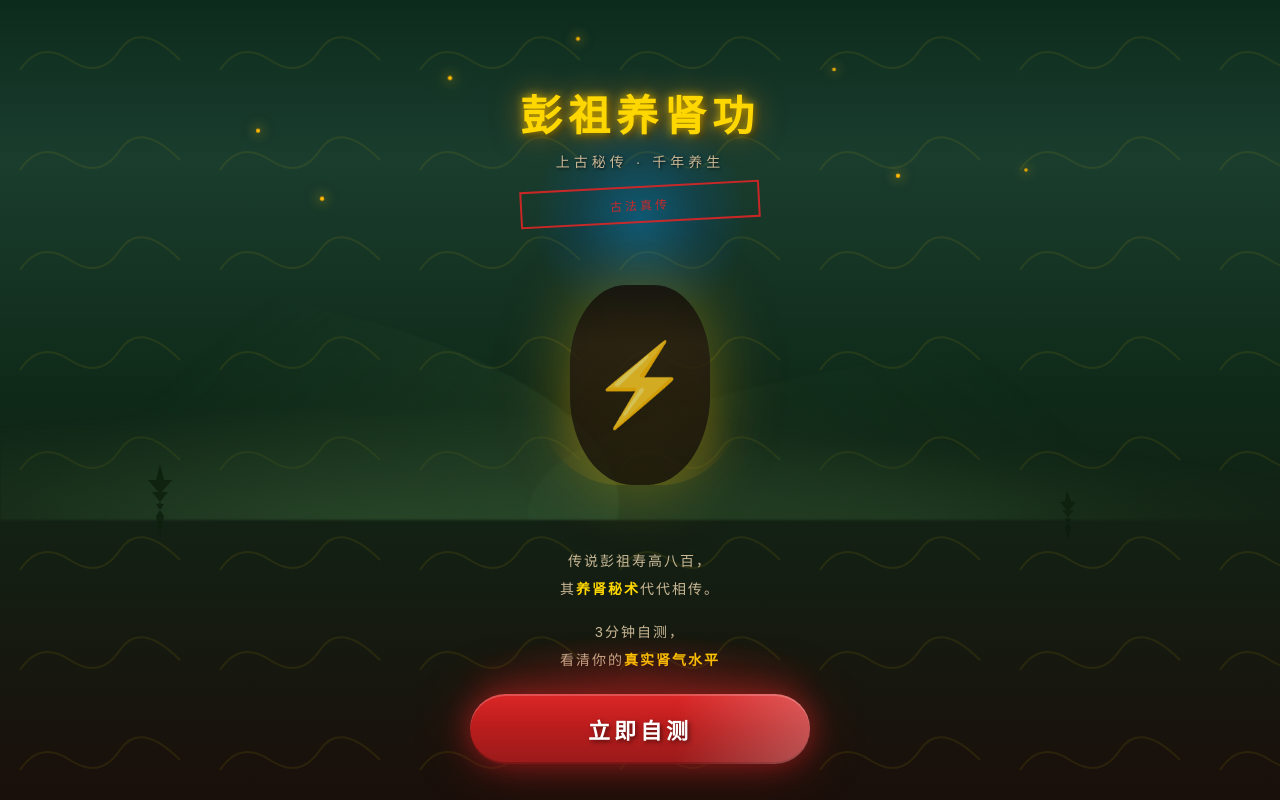
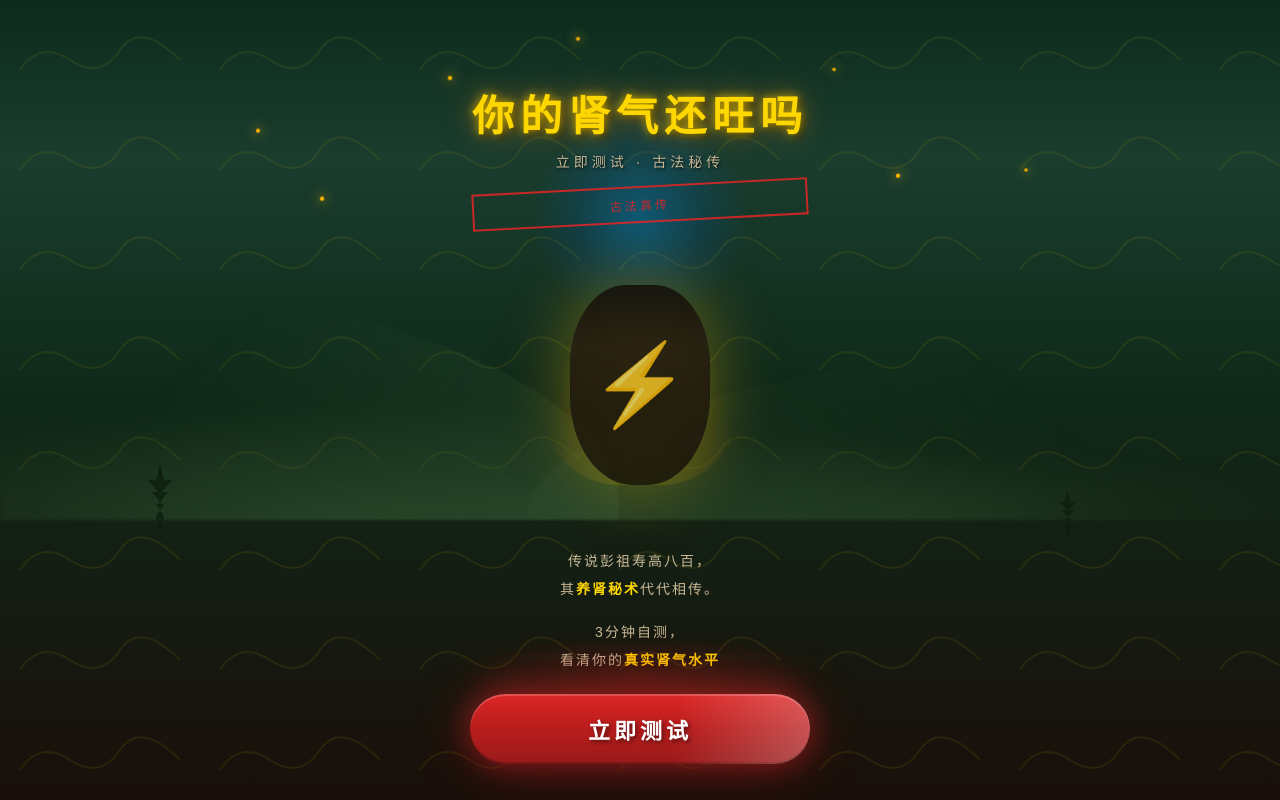
Before and after one commit to popcall-git/testpages, a plain HTML site: page index.html in a window 1280 px wide. Drawn offline with Linux system fonts and the light colour scheme.

Commit message:
Update title and add get course button

```diff
--- a/index.html
+++ b/index.html
@@ -61,6 +61,8 @@
         .course-benefits { display: flex; flex-direction: column; gap: 10px; }
         .benefit-item { display: flex; align-items: center; gap: 10px; color: #fff; font-size: 14px; }
         .benefit-icon { color: #ffd700; font-size: 16px; }
+        .get-course-btn { width: 100%; margin-top: 15px; padding: 12px 0; background: linear-gradient(90deg, #dc2626, #ff6b6b); border: none; border-radius: 25px; color: #fff; font-size: 16px; font-weight: 700; letter-spacing: 2px; cursor: pointer; transition: all 0.3s ease; box-shadow: 0 4px 15px rgba(220, 38, 38, 0.4); text-shadow: 1px 1px 2px rgba(0,0,0,0.3); -webkit-tap-highlight-color: transparent; user-select: none; touch-action: manipulation; }
+        .get-course-btn:hover, .get-course-btn:active { background: linear-gradient(90deg, #ff4444, #ff8888); transform: translateY(-2px); box-shadow: 0 6px 20px rgba(220, 38, 38, 0.6); }
         .cta-button { width: 90%; max-width: 340px; height: 70px; background: linear-gradient(180deg, #dc2626 0%, #b91c1c 50%, #991b1b 100%); border: none; border-radius: 35px; color: #fff; font-size: 22px; font-weight: 800; letter-spacing: 4px; cursor: pointer; position: relative; overflow: hidden; box-shadow: 0 0 30px rgba(220, 38, 38, 0.6), 0 0 60px rgba(220, 38, 38, 0.3), 0 8px 20px rgba(0, 0, 0, 0.4), inset 0 2px 0 rgba(255, 255, 255, 0.2), inset 0 -2px 0 rgba(0, 0, 0, 0.2); text-shadow: 2px 2px 4px rgba(0, 0, 0, 0.5); transition: all 0.3s ease; margin-bottom: 15px; z-index: 100; -webkit-tap-highlight-color: transparent; user-select: none; touch-action: manipulation; }
         .cta-button::before { content: ''; position: absolute; top: 0; left: -100%; width: 100%; height: 100%; background: linear-gradient(90deg, transparent 0%, rgba(255, 255, 255, 0.3) 50%, transparent 100%); animation: shimmer 2s infinite; }
         @keyframes shimmer { 0% { left: -100%; } 100% { left: 100%; } }
@@ -92,8 +94,8 @@
 
         <div class="screen home-screen active" id="homeScreen">
             <div class="header-area">
-                <h1 class="main-title">彭祖养肾功</h1>
-                <p class="sub-title">上古秘传 · 千年养生</p>
+                <h1 class="main-title">你的肾气还旺吗</h1>
+                <p class="sub-title">立即测试 · 古法秘传</p>
                 <div class="ancient-seal">古法真传</div>
             </div>
             <div class="character-area">
@@ -103,7 +105,7 @@
                 <p>传说彭祖寿高八百，<br>其<span class="highlight">养肾秘术</span>代代相传。</p>
                 <p style="margin-top: 15px;">3分钟自测，<br>看清你的<span class="highlight">真实肾气水平</span></p>
             </div>
-            <button class="cta-button" onclick="startQuiz()" style="margin-top: 20px; margin-bottom: 10%; z-index: 100; position: relative; flex-shrink: 0;">立即自测</button>
+            <button class="cta-button" onclick="startQuiz()" style="margin-top: 20px; margin-bottom: 10%; z-index: 100; position: relative; flex-shrink: 0;">立即测试</button>
             <div class="button-glow" style="bottom: 10%;"></div>
         </div>
 
@@ -145,6 +147,7 @@
                     <div class="benefit-item"><span class="benefit-icon">✓</span><span>古法导引，即时见效</span></div>
                     <div class="benefit-item"><span class="benefit-icon">✓</span><span>已有<span style="color:#ffd700;font-weight:700">12,847</span>人成功逆袭</span></div>
                 </div>
+                <button class="get-course-btn" onclick="goToCourse()">立刻获取 →</button>
             </div>
             <button class="cta-button free-tag" onclick="goToCourse()" style="z-index: 100; position: relative;">观看免费视频课程</button>
             <div class="button-glow"></div>
```
